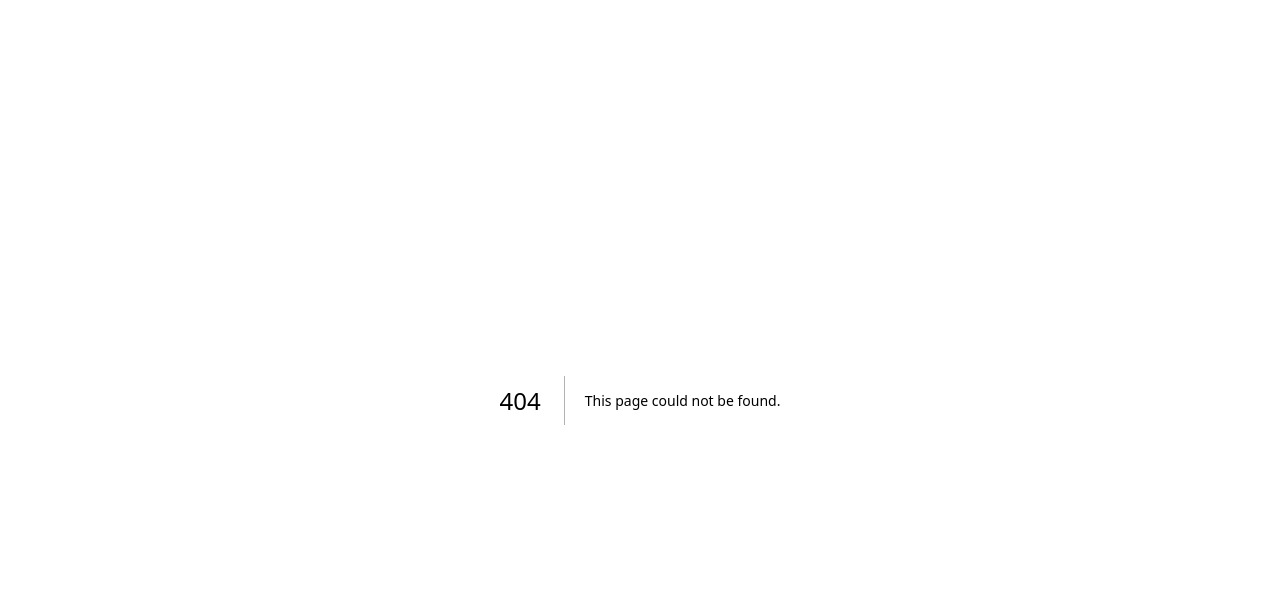
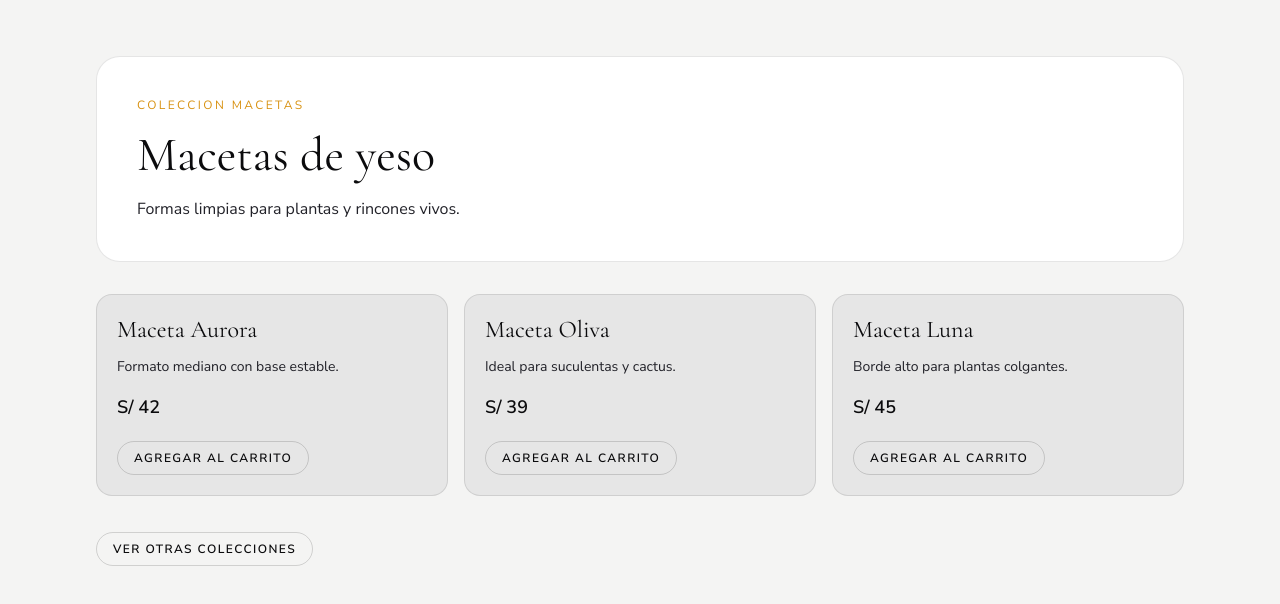
Before and after one commit to SamuelSanchez17/alelyvers-web, a Next.js app: page /macetas in a window 1280 px wide. Before the commit this address had no page. Shown: the top 604 px of the page. Built offline with nearby package versions, Linux system fonts and the light colour scheme.

Commit message:
feat(catalog): scaffold collection routes and reusable catalog views

```diff
--- /dev/null
+++ b/src/app/(shop)/buscar/page.tsx
@@ -0,0 +1,11 @@
+import { BasicStatusPage } from "@/domains/content/ui/basic-status-page";
+
+export default function BuscarPage() {
+  return (
+    <BasicStatusPage
+      eyebrow="Busqueda en preparacion"
+      title="Muy pronto podras buscar por aroma, estilo y material"
+      description="Estamos terminando la experiencia de busqueda para que encuentres piezas por categoria y precio."
+    />
+  );
+}
--- /dev/null
+++ b/src/app/(shop)/cart/page.tsx
@@ -0,0 +1,11 @@
+import { BasicStatusPage } from "@/domains/content/ui/basic-status-page";
+
+export default function CartPage() {
+  return (
+    <BasicStatusPage
+      eyebrow="Carrito en preparacion"
+      title="Tu carrito estara disponible en la siguiente iteracion"
+      description="Ya iniciamos la base del catalogo. El siguiente paso es habilitar agregar, quitar y actualizar productos."
+    />
+  );
+}
--- /dev/null
+++ b/src/app/(shop)/colecciones/page.tsx
@@ -0,0 +1,5 @@
+import { CollectionsPage } from "@/domains/catalog/ui/collections-page";
+
+export default function ColeccionesPage() {
+  return <CollectionsPage />;
+}
--- /dev/null
+++ b/src/app/(shop)/macetas/page.tsx
@@ -0,0 +1,6 @@
+import { CollectionPage } from "@/domains/catalog/ui/collection-page";
+import { getCollectionContent } from "@/domains/catalog/data/catalog-content";
+
+export default function MacetasPage() {
+  return <CollectionPage content={getCollectionContent("macetas")} />;
+}
--- /dev/null
+++ b/src/app/(shop)/resina/page.tsx
@@ -0,0 +1,6 @@
+import { CollectionPage } from "@/domains/catalog/ui/collection-page";
+import { getCollectionContent } from "@/domains/catalog/data/catalog-content";
+
+export default function ResinaPage() {
+  return <CollectionPage content={getCollectionContent("resina")} />;
+}
--- /dev/null
+++ b/src/app/(shop)/sobre-nosotros/page.tsx
@@ -0,0 +1,11 @@
+import { BasicStatusPage } from "@/domains/content/ui/basic-status-page";
+
+export default function SobreNosotrosPage() {
+  return (
+    <BasicStatusPage
+      eyebrow="Alelyvers"
+      title="Creamos piezas artesanales para espacios con identidad"
+      description="Estamos preparando esta seccion para compartir nuestra historia, procesos y materiales favoritos."
+    />
+  );
+}
--- /dev/null
+++ b/src/app/(shop)/velas/page.tsx
@@ -0,0 +1,6 @@
+import { CollectionPage } from "@/domains/catalog/ui/collection-page";
+import { getCollectionContent } from "@/domains/catalog/data/catalog-content";
+
+export default function VelasPage() {
+  return <CollectionPage content={getCollectionContent("velas")} />;
+}
--- /dev/null
+++ b/src/domains/catalog/data/catalog-content.ts
@@ -0,0 +1,107 @@
+import type { CollectionContent, CollectionSlug } from "../types/catalog";
+
+const collections: Record<CollectionSlug, CollectionContent> = {
+  velas: {
+    slug: "velas",
+    title: "Velas artesanales",
+    subtitle: "Aromas y texturas para rituales cotidianos.",
+    badge: "Coleccion velas",
+    products: [
+      {
+        id: "vela-bergamota-musgo",
+        name: "Vela Bergamota y Musgo",
+        priceLabel: "S/ 35",
+        shortDescription: "Notas frescas para tardes tranquilas.",
+      },
+      {
+        id: "vela-citricos-lino",
+        name: "Vela Citricos y Lino",
+        priceLabel: "S/ 38",
+        shortDescription: "Toque limpio para espacios de trabajo.",
+      },
+      {
+        id: "vela-vainilla-canela",
+        name: "Vela Vainilla y Canela",
+        priceLabel: "S/ 40",
+        shortDescription: "Calidez suave para noche de descanso.",
+      },
+    ],
+  },
+  resina: {
+    slug: "resina",
+    title: "Piezas en resina",
+    subtitle: "Detalles unicos para decorar y regalar.",
+    badge: "Coleccion resina",
+    products: [
+      {
+        id: "resina-colgante-botanico",
+        name: "Colgante Botanico",
+        priceLabel: "S/ 48",
+        shortDescription: "Flores secas encapsuladas a mano.",
+      },
+      {
+        id: "resina-portavaso-aurora",
+        name: "Set Portavasos Aurora",
+        priceLabel: "S/ 55",
+        shortDescription: "Cuatro piezas con acabado cristal.",
+      },
+      {
+        id: "resina-bandeja-minimal",
+        name: "Bandeja Minimal",
+        priceLabel: "S/ 62",
+        shortDescription: "Orden visual para tocador o recibidor.",
+      },
+    ],
+  },
+  macetas: {
+    slug: "macetas",
+    title: "Macetas de yeso",
+    subtitle: "Formas limpias para plantas y rincones vivos.",
+    badge: "Coleccion macetas",
+    products: [
+      {
+        id: "maceta-aurora",
+        name: "Maceta Aurora",
+        priceLabel: "S/ 42",
+        shortDescription: "Formato mediano con base estable.",
+      },
+      {
+        id: "maceta-oliva",
+        name: "Maceta Oliva",
+        priceLabel: "S/ 39",
+        shortDescription: "Ideal para suculentas y cactus.",
+      },
+      {
+        id: "maceta-luna",
+        name: "Maceta Luna",
+        priceLabel: "S/ 45",
+        shortDescription: "Borde alto para plantas colgantes.",
+      },
+    ],
+  },
+};
+
+export const collectionsIndex = [
+  {
+    slug: "velas" as const,
+    title: "Velas",
+    description: "Aromas artesanales para cada momento.",
+    href: "/velas",
+  },
+  {
+    slug: "resina" as const,
+    title: "Resina",
+    description: "Objetos decorativos hechos pieza por pieza.",
+    href: "/resina",
+  },
+  {
+    slug: "macetas" as const,
+    title: "Macetas",
+    description: "Diseno funcional para plantas de interior.",
+    href: "/macetas",
+  },
+];
+
+export function getCollectionContent(slug: CollectionSlug): CollectionContent {
+  return collections[slug];
+}
--- /dev/null
+++ b/src/domains/catalog/types/catalog.ts
@@ -0,0 +1,16 @@
+export type CollectionSlug = "velas" | "resina" | "macetas";
+
+export interface CatalogProduct {
+  id: string;
+  name: string;
+  priceLabel: string;
+  shortDescription: string;
+}
+
+export interface CollectionContent {
+  slug: CollectionSlug;
+  title: string;
+  subtitle: string;
+  badge: string;
+  products: CatalogProduct[];
+}
--- /dev/null
+++ b/src/domains/catalog/ui/collection-page.tsx
@@ -0,0 +1,43 @@
+import Link from "next/link";
+import type { CollectionContent } from "../types/catalog";
+
+interface CollectionPageProps {
+  content: CollectionContent;
+}
+
+export function CollectionPage({ content }: CollectionPageProps) {
+  return (
+    <main className="mx-auto w-full max-w-6xl px-5 py-10 md:px-8 md:py-14">
+      <div className="rounded-3xl border border-black/10 bg-white p-6 md:p-10">
+        <p className="text-xs uppercase tracking-[0.2em] text-[var(--brand-honey-amber)]">{content.badge}</p>
+        <h1 className="mt-3 font-display text-4xl leading-tight md:text-5xl">{content.title}</h1>
+        <p className="mt-3 max-w-2xl text-sm text-[var(--brand-ink-700)] md:text-base">{content.subtitle}</p>
+      </div>
+
+      <section className="mt-8 grid gap-4 md:grid-cols-3">
+        {content.products.map((product) => (
+          <article key={product.id} className="rounded-2xl border border-black/10 bg-[var(--brand-mist-100)] p-5">
+            <h2 className="font-display text-2xl leading-tight">{product.name}</h2>
+            <p className="mt-3 text-sm text-[var(--brand-ink-700)]">{product.shortDescription}</p>
+            <p className="mt-4 text-lg font-semibold">{product.priceLabel}</p>
+            <button
+              type="button"
+              className="mt-5 rounded-full border border-black/15 px-4 py-2 text-xs font-semibold uppercase tracking-[0.12em] transition-colors hover:bg-white"
+            >
+              Agregar al carrito
+            </button>
+          </article>
+        ))}
+      </section>
+
+      <div className="mt-9">
+        <Link
+          href="/colecciones"
+          className="inline-flex rounded-full border border-black/15 px-4 py-2 text-xs font-semibold uppercase tracking-[0.12em] transition-colors hover:bg-[var(--brand-mist-100)]"
+        >
+          Ver otras colecciones
+        </Link>
+      </div>
+    </main>
+  );
+}
--- /dev/null
+++ b/src/domains/catalog/ui/collections-page.tsx
@@ -0,0 +1,31 @@
+import Link from "next/link";
+import { collectionsIndex } from "../data/catalog-content";
+
+export function CollectionsPage() {
+  return (
+    <main className="mx-auto w-full max-w-6xl px-5 py-10 md:px-8 md:py-14">
+      <div className="rounded-3xl border border-black/10 bg-white p-6 md:p-10">
+        <p className="text-xs uppercase tracking-[0.2em] text-[var(--brand-honey-amber)]">Mapa de colecciones</p>
+        <h1 className="mt-3 font-display text-4xl leading-tight md:text-5xl">Explora por categoria</h1>
+        <p className="mt-3 max-w-2xl text-sm text-[var(--brand-ink-700)] md:text-base">
+          Elegimos piezas clave por tipo de producto para que navegues rapido.
+        </p>
+      </div>
+
+      <section className="mt-8 grid gap-4 md:grid-cols-3">
+        {collectionsIndex.map((collection) => (
+          <article key={collection.slug} className="rounded-2xl border border-black/10 bg-[var(--brand-mist-100)] p-5">
+            <h2 className="font-display text-2xl leading-tight">{collection.title}</h2>
+            <p className="mt-3 text-sm text-[var(--brand-ink-700)]">{collection.description}</p>
+            <Link
+              href={collection.href}
+              className="mt-5 inline-flex rounded-full border border-black/15 px-4 py-2 text-xs font-semibold uppercase tracking-[0.12em] transition-colors hover:bg-white"
+            >
+              Ver productos
+            </Link>
+          </article>
+        ))}
+      </section>
+    </main>
+  );
+}
--- /dev/null
+++ b/src/domains/content/ui/basic-status-page.tsx
@@ -0,0 +1,15 @@
+interface BasicStatusPageProps {
+  eyebrow: string;
+  title: string;
+  description: string;
+}
+
+export function BasicStatusPage({ eyebrow, title, description }: BasicStatusPageProps) {
+  return (
+    <main className="mx-auto w-full max-w-3xl px-5 py-14 text-center md:px-8 md:py-20">
+      <p className="text-xs uppercase tracking-[0.2em] text-[var(--brand-honey-amber)]">{eyebrow}</p>
+      <h1 className="mt-4 font-display text-4xl leading-tight md:text-5xl">{title}</h1>
+      <p className="mx-auto mt-4 max-w-2xl text-sm text-[var(--brand-ink-700)] md:text-base">{description}</p>
+    </main>
+  );
+}
```
